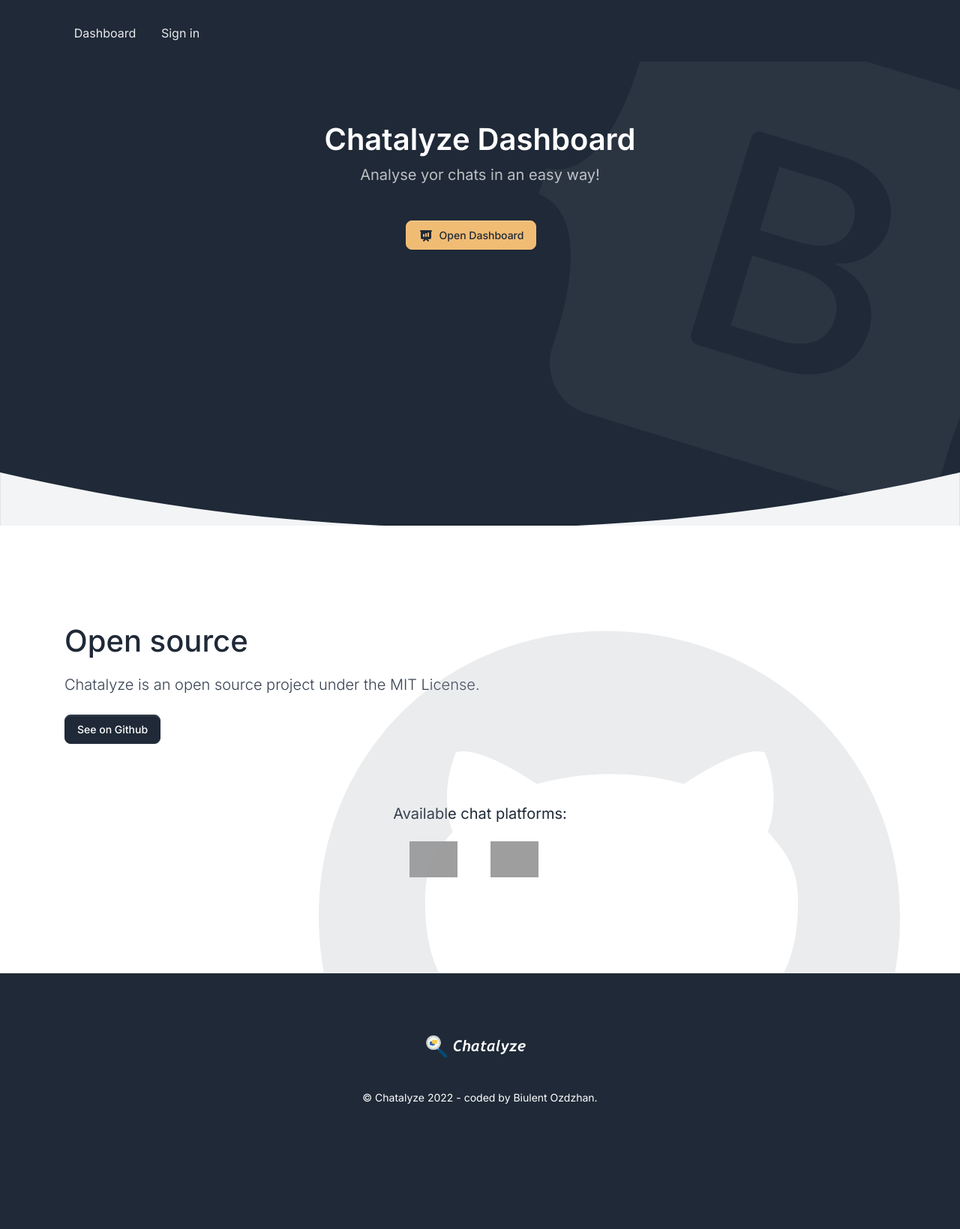
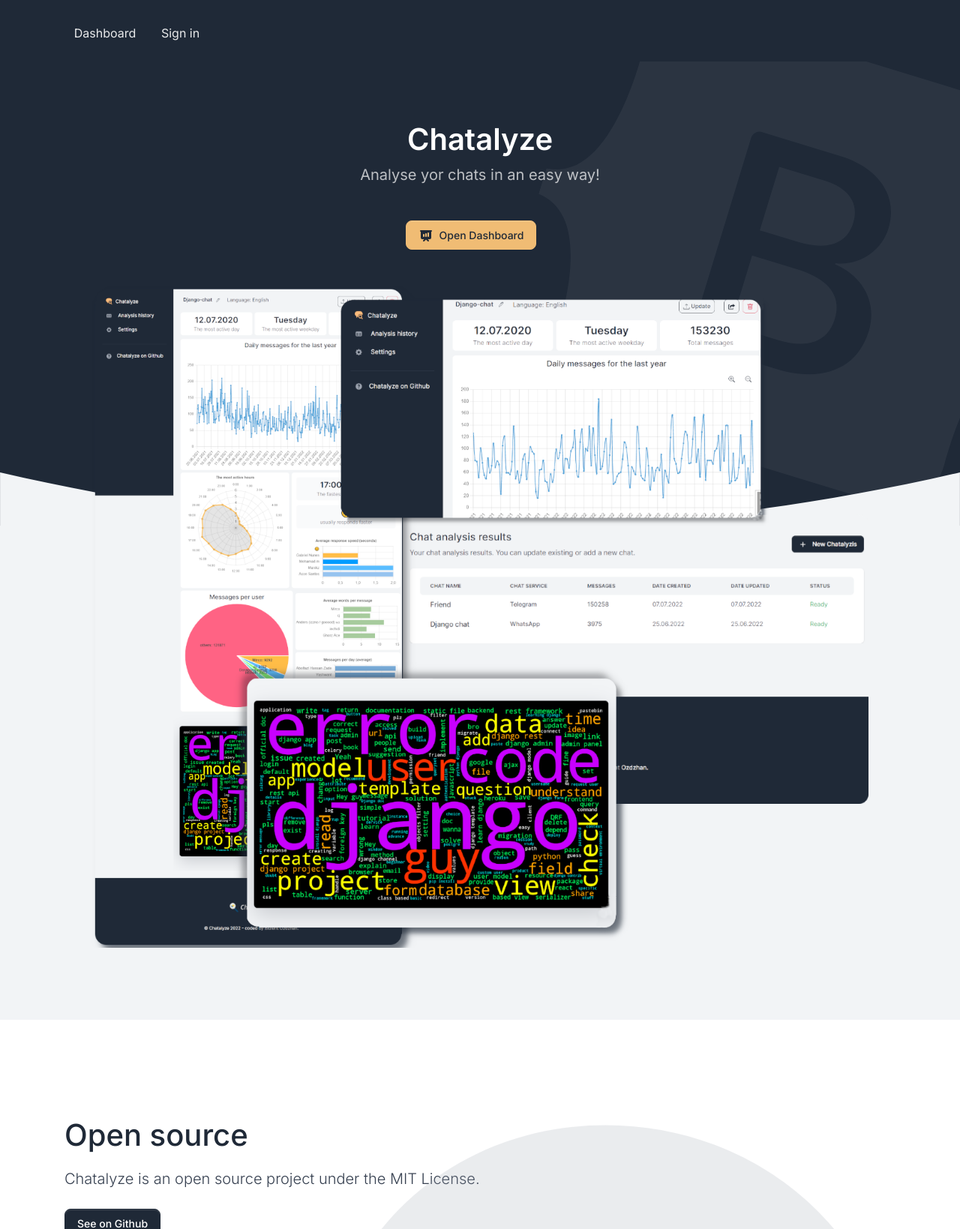
Before and after one commit to air17/chatalyze, a Django app: template chatalyze/templates/home/index.html in a window 1280 px wide. Shown: the top 1639 px of the page at 75% size. Before the commit the page ends 1472 px from the top, so only its background shows below. Run offline with Django 3.2, Linux system fonts and the light colour scheme; the template is opened without the code that fills it, so the values that code supplies are empty; some libraries are stand-ins or nearby versions; grey boxes are pictures that could not be loaded.

Commit message:
Improve frontend, add presentation picture on index.html

```diff
--- a/chatalyze/templates/home/dashboard.html
+++ b/chatalyze/templates/home/dashboard.html
@@ -23,7 +23,7 @@
         <div class="text-center fw-bold h5">
             Daily messages for the last year
         </div>
-        <div>
+        <div class="float-end">
             <button id="year-zoom-in" type="button" class="btn btn-sm">
                 <svg xmlns="http://www.w3.org/2000/svg" width="16" height="16" fill="currentColor" class="bi bi-zoom-in" viewBox="0 0 16 16">
                   <path fill-rule="evenodd" d="M6.5 12a5.5 5.5 0 1 0 0-11 5.5 5.5 0 0 0 0 11zM13 6.5a6.5 6.5 0 1 1-13 0 6.5 6.5 0 0 1 13 0z"></path>
--- a/chatalyze/templates/home/index.html
+++ b/chatalyze/templates/home/index.html
@@ -85,7 +85,7 @@
                         <div class="bootstrap-big-icon d-none d-lg-block">
                             <svg xmlns="http://www.w3.org/2000/svg" width="700" height="622" class="d-block my-1" viewBox="0 0 118 94" role="img"><title>Bootstrap</title><path fill-rule="evenodd" clip-rule="evenodd" d="M24.509 0c-6.733 0-11.715 5.893-11.492 12.284.214 6.14-.064 14.092-2.066 20.577C8.943 39.365 5.547 43.485 0 44.014v5.972c5.547.529 8.943 4.649 10.951 11.153 2.002 6.485 2.28 14.437 2.066 20.577C12.794 88.106 17.776 94 24.51 94H93.5c6.733 0 11.714-5.893 11.491-12.284-.214-6.14.064-14.092 2.066-20.577 2.009-6.504 5.396-10.624 10.943-11.153v-5.972c-5.547-.529-8.934-4.649-10.943-11.153-2.002-6.484-2.28-14.437-2.066-20.577C105.214 5.894 100.233 0 93.5 0H24.508zM80 57.863C80 66.663 73.436 72 62.543 72H44a2 2 0 01-2-2V24a2 2 0 012-2h18.437c9.083 0 15.044 4.92 15.044 12.474 0 5.302-4.01 10.049-9.119 10.88v.277C75.317 46.394 80 51.21 80 57.863zM60.521 28.34H49.948v14.934h8.905c6.884 0 10.68-2.772 10.68-7.727 0-4.643-3.264-7.207-9.012-7.207zM49.948 49.2v16.458H60.91c7.167 0 10.964-2.876 10.964-8.281 0-5.406-3.903-8.178-11.425-8.178H49.948z" fill="currentColor"></path></svg>
                         </div>
-                        <h1 class="fw-bolder">Chatalyze Dashboard</h1>
+                        <h1 class="fw-bolder">Chatalyze</h1>
                         <h2 class="lead fw-normal text-muted mb-5">
                             Analyse yor chats in an easy way!
                         </h2>
@@ -96,11 +96,29 @@
                                 Open Dashboard
                             </a>
                         </div>
+                        {% if request.user.is_superuser %}
+                        <div class="d-flex d-md-none align-items-center justify-content-center mb-5">
+                            <a href="/admin" class="btn btn-success d-inline-flex align-items-center me-4">
+                                <svg class="icon icon-xs me-2" fill="currentColor" viewBox="0 0 20 20" xmlns="http://www.w3.org/2000/svg"><path fill-rule="evenodd" d="M3 3a1 1 0 000 2v8a2 2 0 002 2h2.586l-1.293 1.293a1 1 0 101.414 1.414L10 15.414l2.293 2.293a1 1 0 001.414-1.414L12.414 15H15a2 2 0 002-2V5a1 1 0 100-2H3zm11 4a1 1 0 10-2 0v4a1 1 0 102 0V7zm-3 1a1 1 0 10-2 0v3a1 1 0 102 0V8zM8 9a1 1 0 00-2 0v2a1 1 0 102 0V9z" clip-rule="evenodd"></path></svg>
+                                Admin panel
+                            </a>
+                        </div>
+                        {% endif %}
                     </div>
                 </div>
             </div>
             <figure class="position-absolute bottom-0 left-0 w-100 d-none d-md-block mb-n2"><svg class="home-pattern" xmlns="http://www.w3.org/2000/svg" viewBox="0 0 3000 185.4"><path d="M3000,0v185.4H0V0c496.4,115.6,996.4,173.4,1500,173.4S2503.6,115.6,3000,0z"></path></svg></figure>
         </section>
+
+        <div class="section pt-0 mt-5 mt-md-0">
+            <div class="container mt-n10 mt-lg-n12 z-2">
+                <div class="row justify-content-center">
+                    <div class="col-12">
+                        <img src="{{ ASSETS_ROOT }}/img/mockup-presentation.png" alt="Mockup presentation">
+                    </div>
+                </div>
+            </div>
+        </div>
 
         <section class="section section-lg bg-white" id="pricing">
             <div class="container">
```
Also changed, not shown: chatalyze/templates/includes/sidebar.html (+7 -2 lines), chatalyze/static/assets/img/mockup-presentation.png (added).
